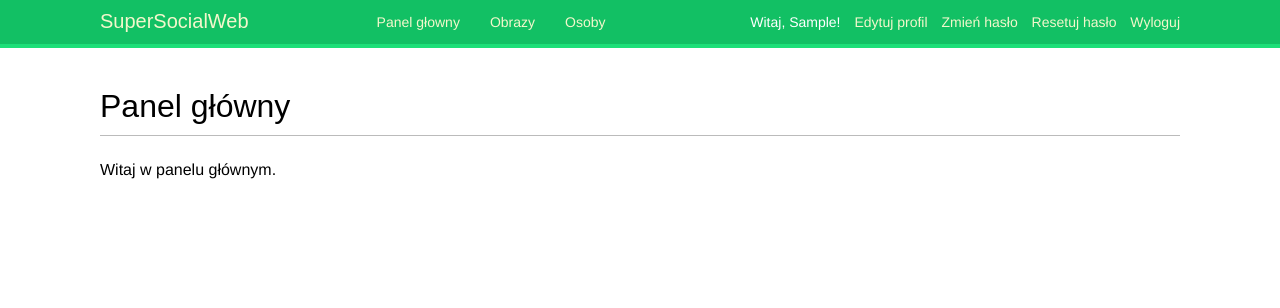
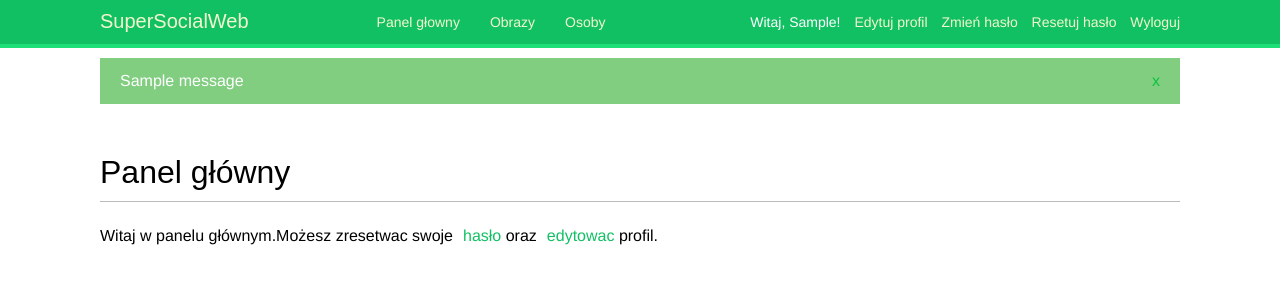
Before and after one commit to MichuSz/SocialWeb, a Django app: page / in a window 1280 px wide. Shown: the top 308 px of the page. Run offline with Django 4.2, Linux system fonts and the light colour scheme; a user stored in the database is signed in; tables that the repository leaves empty hold one stand-in row (values such as "Sample post"); one stand-in notice (Sample message) is shown; some web fonts are replaced.

Commit message:
Email authentication, popup messages

```diff
--- a/SuperSocialWeb/settings.py
+++ b/SuperSocialWeb/settings.py
@@ -106,6 +106,10 @@ AUTH_PASSWORD_VALIDATORS = [
     },
 ]
 
+AUTHENTICATION_BACKENDS = [
+    'django.contrib.auth.backends.ModelBackend',
+    'account.authentication.EmailAuthBackend',
+]
 
 # Internationalization
 # https://docs.djangoproject.com/en/4.0/topics/i18n/
--- a/account/templates/account/dashboard.html
+++ b/account/templates/account/dashboard.html
@@ -4,6 +4,6 @@
 
 {% block content %}
     <h1>Panel główny</h1>
-    <p> Witaj w panelu głównym.</p>
+    <p> Witaj w panelu głównym.Możesz zresetwac swoje<a href="{% url "password_change" %}" >hasło</a> oraz<a href="{% url "edit" %}" >edytowac</a> profil.</p>
 
 {% endblock %}
--- a/account/templates/base.html
+++ b/account/templates/base.html
@@ -33,6 +33,16 @@
         {% endif %}
     </span>
   </div>
+  {% if messages %}
+  <ul class="messages">
+      {% for message in messages %}
+      <li class="{{ message.tags }}">
+          {{ message|safe }}
+          <a href="#" class="close">x</a>
+      </li>
+      {% endfor %}
+  </ul>
+  {% endif %}
 <div id="content">
   {% block content %}{% endblock %}
 </div>
--- a/account/views.py
+++ b/account/views.py
@@ -4,6 +4,7 @@ from django.http import HttpResponse
 from django.contrib.auth import authenticate, login
 from .forms import LoginForm, UserRegistrationForm, UserEditForm, ProfileEditForm
 from .models import Profile
+from django.contrib import messages
 
 
 def user_login(request):
@@ -53,6 +54,9 @@ def edit(request):
         if user_form.is_valid() and profile_form.is_valid():
             user_form.save()
             profile_form.save()
+            messages.success(request,"Uaktualnianie profilu zakonczylo sie sukcesem.")
+        else:
+            messages.error(request,"Wystapil blad podczas uaktualniania profilu.")
     else:
         user_form = UserEditForm(instance=request.user)
         profile_form = ProfileEditForm(instance=request.user.profile)
```
Also changed, not shown: account/authentication.py (added, +17 -0 lines).
